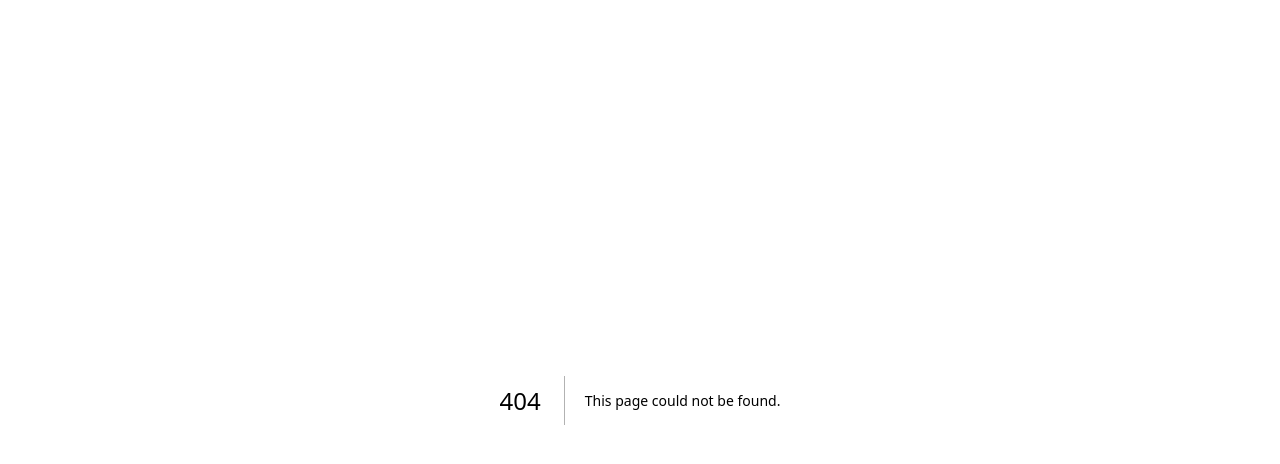
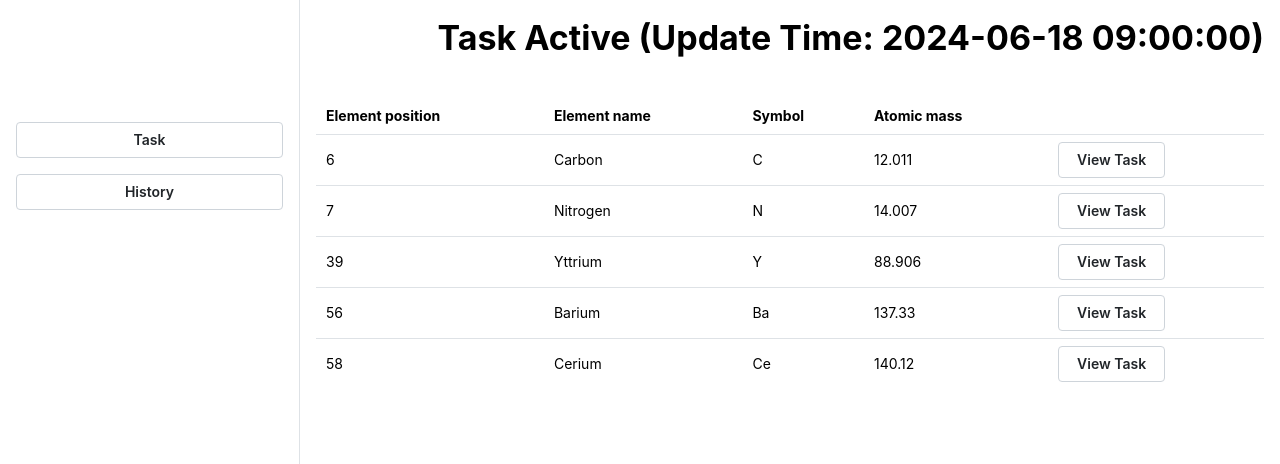
Before and after one commit to satriokw/modelador, a Next.js app: page /test in a window 1280 px wide. Before the commit this address had no page. Shown: the top 464 px of the page. Built offline with nearby package versions, Linux system fonts and the light colour scheme.

Commit message:
page on testing page

```diff
--- /dev/null
+++ b/src/pages/test.tsx
@@ -0,0 +1,84 @@
+import {
+  AppShell,
+  Button,
+  Container,
+  Flex,
+  Stack,
+  Table,
+  Title,
+} from "@mantine/core";
+import { useDisclosure } from "@mantine/hooks";
+
+export default function TestPage() {
+  const [opened] = useDisclosure();
+  const elements = [
+    { position: 6, mass: 12.011, symbol: "C", name: "Carbon" },
+    { position: 7, mass: 14.007, symbol: "N", name: "Nitrogen" },
+    { position: 39, mass: 88.906, symbol: "Y", name: "Yttrium" },
+    { position: 56, mass: 137.33, symbol: "Ba", name: "Barium" },
+    { position: 58, mass: 140.12, symbol: "Ce", name: "Cerium" },
+  ];
+
+  const rows = elements.map((element) => (
+    <Table.Tr key={element.name}>
+      <Table.Td>{element.position}</Table.Td>
+      <Table.Td>{element.name}</Table.Td>
+      <Table.Td>{element.symbol}</Table.Td>
+      <Table.Td>{element.mass}</Table.Td>
+      <Table.Td>
+        <Button variant="default">View Task</Button>
+      </Table.Td>
+    </Table.Tr>
+  ));
+
+  return (
+    <AppShell
+      navbar={{
+        width: 300,
+        breakpoint: "sm",
+        collapsed: { mobile: !opened },
+      }}
+      padding="md"
+    >
+      <AppShell.Navbar p="md">
+        <Stack
+          h={300}
+          bg="var(--mantine-color-body)"
+          align="stretch"
+          justify="center"
+          gap="md"
+        >
+          <Button variant="default">Task</Button>
+          <Button variant="default">History</Button>
+        </Stack>
+      </AppShell.Navbar>
+
+      <AppShell.Main>
+        <Flex
+          mih={50}
+          gap="md"
+          justify="flex-end"
+          align="flex-start"
+          direction="row"
+          wrap="wrap"
+          mb={32}
+        >
+          <Title>Task Active (Update Time: 2024-06-18 09:00:00)</Title>
+        </Flex>
+
+        <Table>
+          <Table.Thead>
+            <Table.Tr>
+              <Table.Th>Element position</Table.Th>
+              <Table.Th>Element name</Table.Th>
+              <Table.Th>Symbol</Table.Th>
+              <Table.Th>Atomic mass</Table.Th>
+              <Table.Th></Table.Th>
+            </Table.Tr>
+          </Table.Thead>
+          <Table.Tbody>{rows}</Table.Tbody>
+        </Table>
+      </AppShell.Main>
+    </AppShell>
+  );
+}
```
Also changed, not shown: src/pages/test-2.tsx (added, +134 -0 lines), src/styles/globals.css (line endings or trailing spaces).
